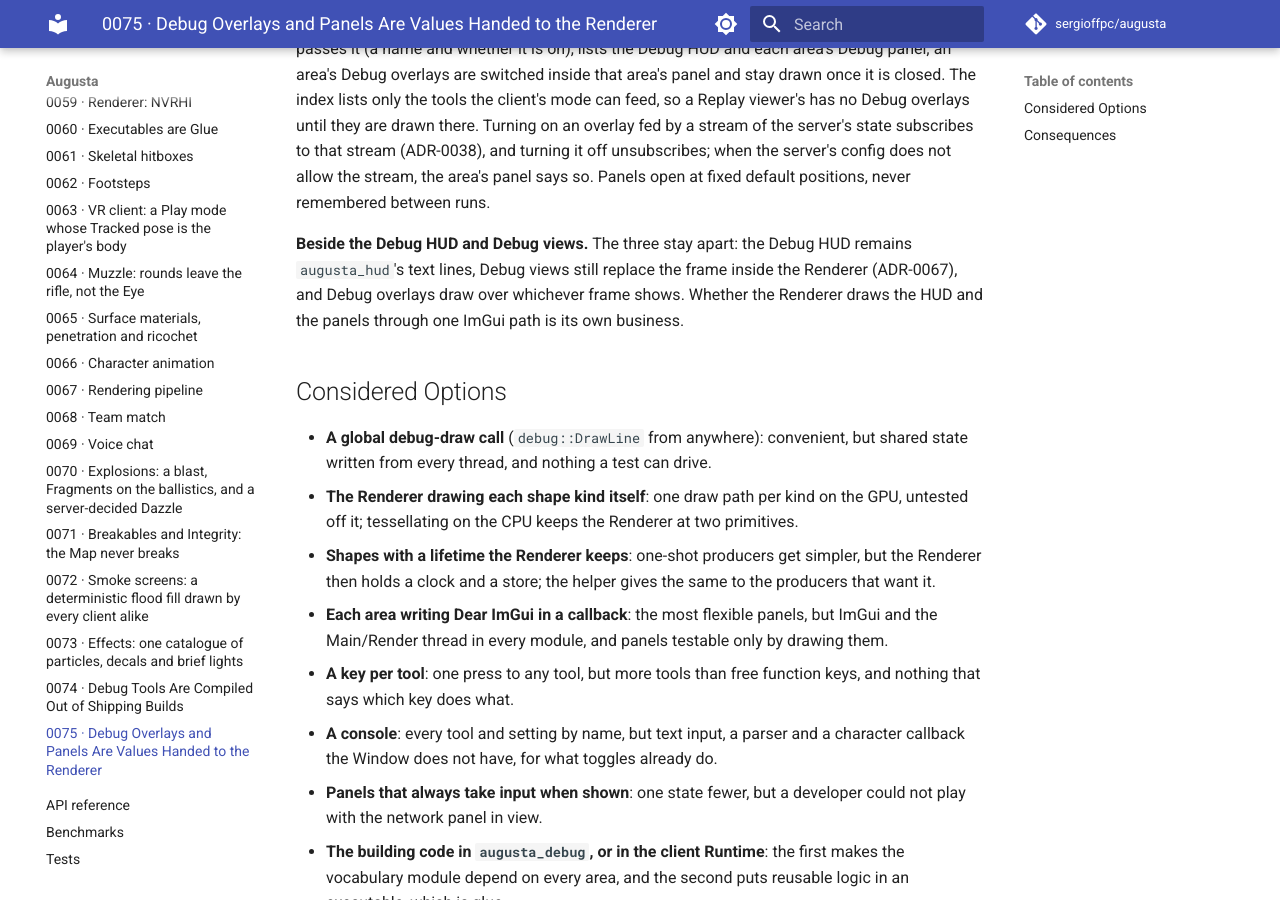
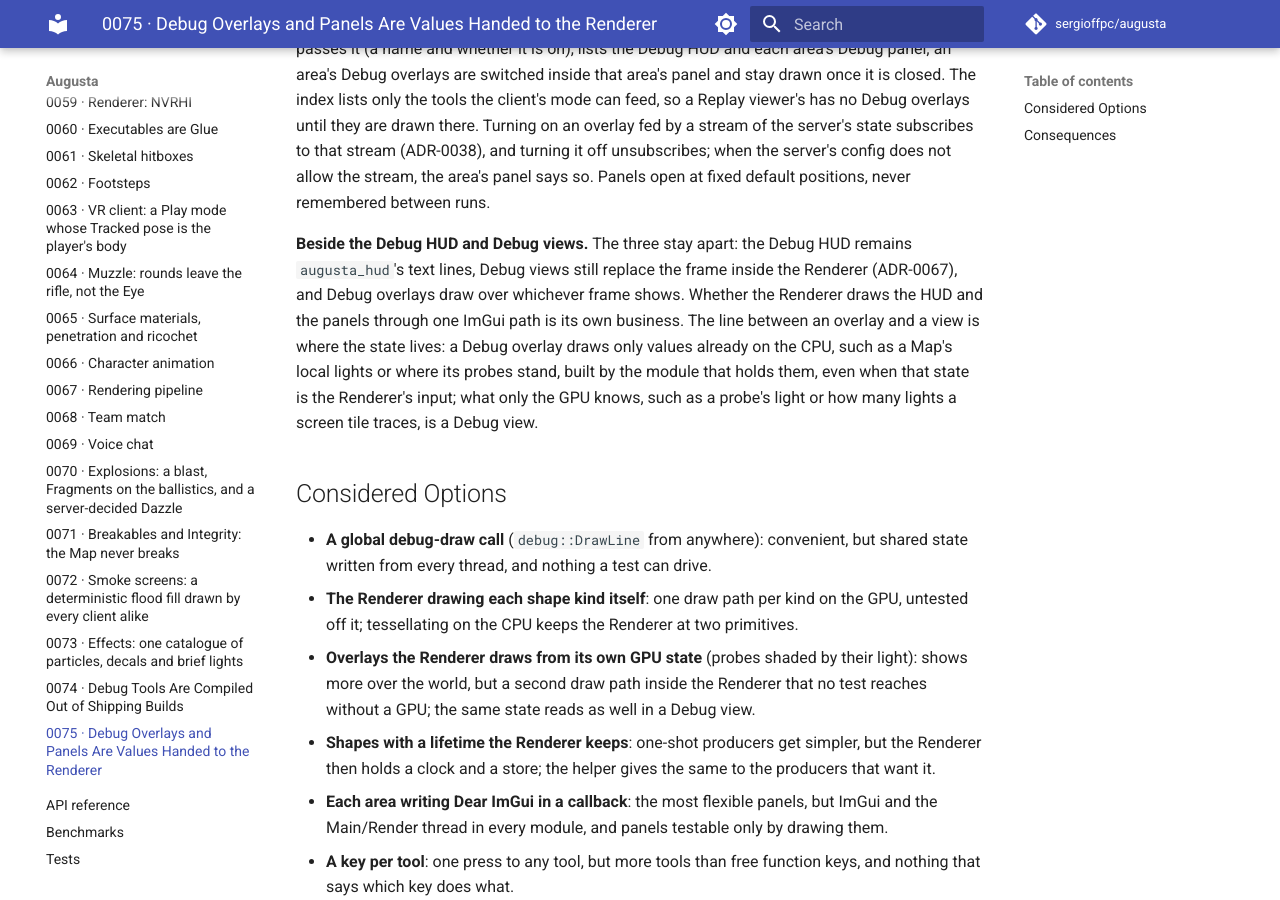
Before and after one commit to sergioffpc/augusta, an MkDocs documentation site: the page built from docs/adr/0075-debug-overlays-and-panels-are-values.md, in a window 1280 px wide and 900 px high, scrolled down 1500 px. Built offline with MkDocs 1.6.1 and Material for MkDocs 9.7.7, drawn with Linux system fonts in a browser that asks for light colours; comment, search, counter and statistics services are not loaded; some of the changed text lies outside the part shown.

Commit message:
docs(adr): draw the line between Debug overlays and Debug views
ADR-0075 states where a debug tool belongs: a Debug overlay draws only
values already on the CPU, built by the module that holds them; what
only the GPU knows is a Debug view. ADR-0067's Debug views become a key
of the client config's debug section, also switched at runtime from the
Rendering Debug panel, and gain the per-tile local lights and the
invalid probes.

These amendments are the resolution of #918 and were meant to land with
PR #916, which merged without them.

Co-Authored-By: Claude Opus 5.5 <noreply@anthropic.com>

```diff
--- a/docs/adr/0075-debug-overlays-and-panels-are-values.md
+++ b/docs/adr/0075-debug-overlays-and-panels-are-values.md
@@ -76,7 +76,11 @@ Panels open at fixed default positions, never remembered between runs.
 remains `augusta_hud`'s text lines, Debug views still replace the frame inside
 the Renderer (ADR-0067), and Debug overlays draw over whichever frame shows.
 Whether the Renderer draws the HUD and the panels through one ImGui path is its
-own business.
+own business. The line between an overlay and a view is where the state lives: a
+Debug overlay draws only values already on the CPU, such as a Map's local lights
+or where its probes stand, built by the module that holds them, even when that
+state is the Renderer's input; what only the GPU knows, such as a probe's light
+or how many lights a screen tile traces, is a Debug view.
 
 ## Considered Options
 
@@ -85,6 +89,10 @@ own business.
 - **The Renderer drawing each shape kind itself**: one draw path per kind on the
   GPU, untested off it; tessellating on the CPU keeps the Renderer at two
   primitives.
+- **Overlays the Renderer draws from its own GPU state** (probes shaded by their
+  light): shows more over the world, but a second draw path inside the Renderer
+  that no test reaches without a GPU; the same state reads as well in a Debug
+  view.
 - **Shapes with a lifetime the Renderer keeps**: one-shot producers get simpler,
   but the Renderer then holds a clock and a store; the helper gives the same to
   the producers that want it.
```
Also changed, not shown: other parts of docs/adr/0075-debug-overlays-and-panels-are-values.md (+6 -6 lines), docs/adr/0067-rendering-pipeline.md (+5 -3 lines).
